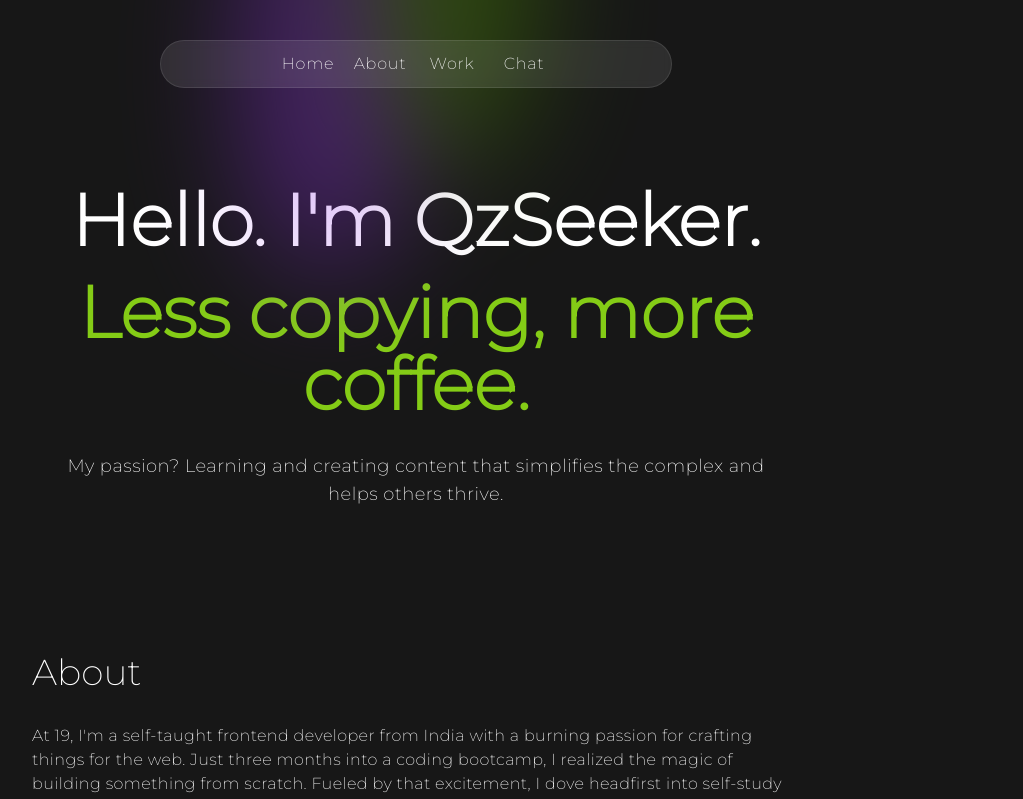
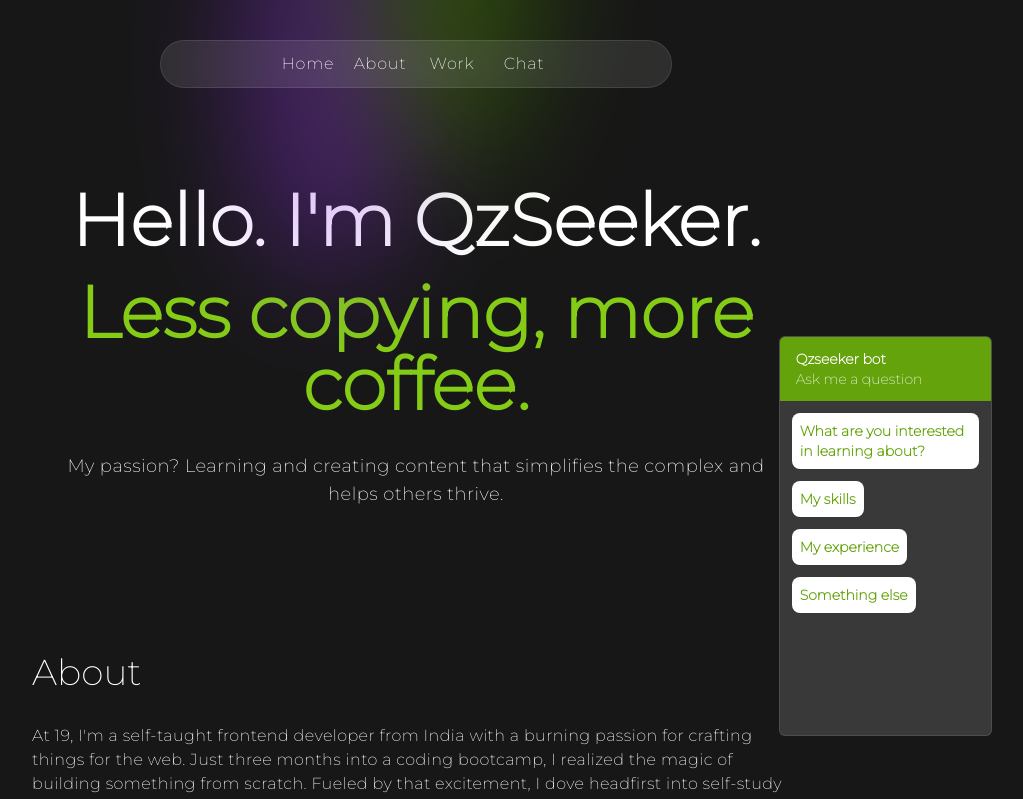
Before and after one commit to qzSeeker/PortfolioQzseeker, a React (Vite) app: page / in a window 1280 px wide. Shown: the top 799 px of the page, without its empty margins (224-1247 px from the left). Built offline with nearby package versions, Linux system fonts and the light colour scheme.

Commit message:
design chatbot layout

```diff
--- a/src/App.jsx
+++ b/src/App.jsx
@@ -1,5 +1,6 @@
 import './App.css'
 import AboutMe from './Components/AboutMe'
+import Chat from './Components/ChatBot'
 import Hero from './Components/Hero'
 import Projects from './Components/Projects'
 import Skills from './Components/Skills'
@@ -13,6 +14,7 @@ function App() {
       <AboutMe />
       <Skills />
       <Projects />
+      <Chat />
       </div>
     </>
   )
--- /dev/null
+++ b/src/Components/ChatBot.jsx
@@ -0,0 +1,60 @@
+import React, { useState } from "react";
+
+const questions = [
+    {
+        question: "What are you interested in learning about?",
+        options: ["My skills", "My experience", "Something else"],
+    },
+    {
+        question: "Which of my skills are you curious about?",
+        options: ["React.js", "JavaScript", "Machine Learning"],
+    },
+];
+
+function Chat() {
+    const [currentQuestion, setCurrentQuestion] = useState(0);
+    const [selectedOption, setSelectedOption] = useState(null);
+    const [botResponse, setBotResponse] = useState("");
+
+    const handleOptionClick = (option) => {
+        setSelectedOption(option);
+        const response = generateBotResponse();
+        setBotResponse(response);
+    };
+
+    const generateBotResponse = () => {
+        if (selectedOption !== null) {
+            const currentQ = questions[currentQuestion];
+            if (currentQ.question === "What are you interested in learning about?") {
+                if (selectedOption === "My skills") {
+                    return "Here are some of my key skills: React.js, JavaScript, and Machine Learning.";
+                } else if (selectedOption === "My experience") {
+                    return "I have experience in building web applications and data analysis projects.";
+                } else {
+                    return "Let me know if you have any other questions!";
+                }
+            } else if (currentQ.question === "Which of my skills are you curious about?") {
+                return `You're curious about ${selectedOption}.`;
+            }
+        }
+        return "";
+    };
+
+    return (
+        <div className="fixed h-2/4 w-1/6 bg-white/15 border border-white/10 rounded-md overflow-hidden right-16 bottom-16">
+            <div className="h-16 w-full bg-lime-600 overflow-hidden flex flex-col justify-center pl-4">
+                <h1 className="font-semibold text-sm">Qzseeker bot</h1>
+                <p className="text-sm ">Ask me a question</p>
+            </div>
+            <h1 className="bg-white text-lime-600 text-sm font-semibold rounded-lg p-2 m-3">{questions[currentQuestion]?.question}</h1>
+            {questions[currentQuestion]?.options.map((option) => (
+                <button className="bg-white rounded-lg text-lime-600 text-sm p-2 font-semibold flex flex-col m-3" key={option} onClick={() => handleOptionClick(option)}>
+                    {option}
+                </button>
+            ))}
+            {botResponse && <p>{botResponse}</p>}
+        </div>
+    );
+}
+
+export default Chat;
```
